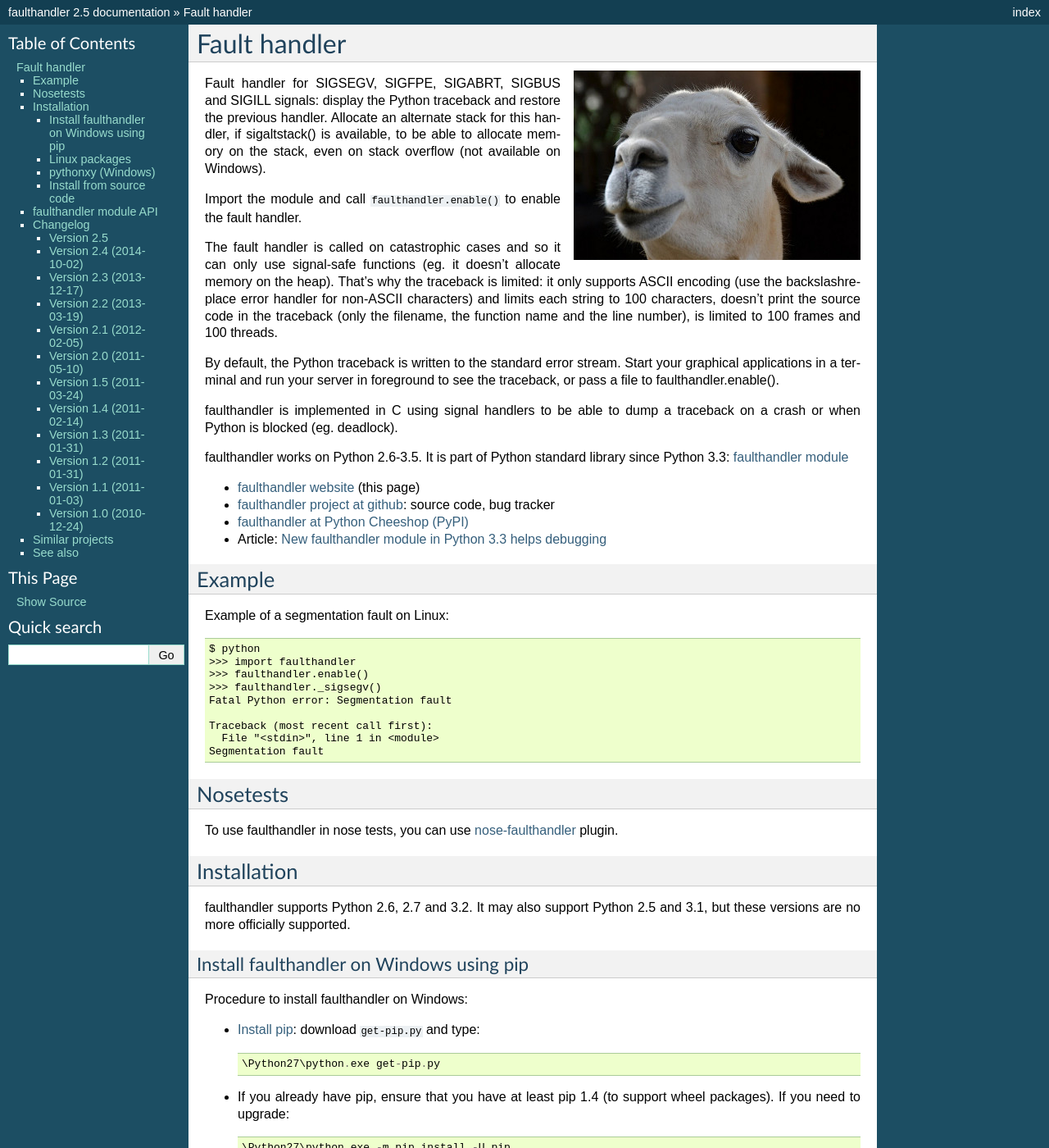
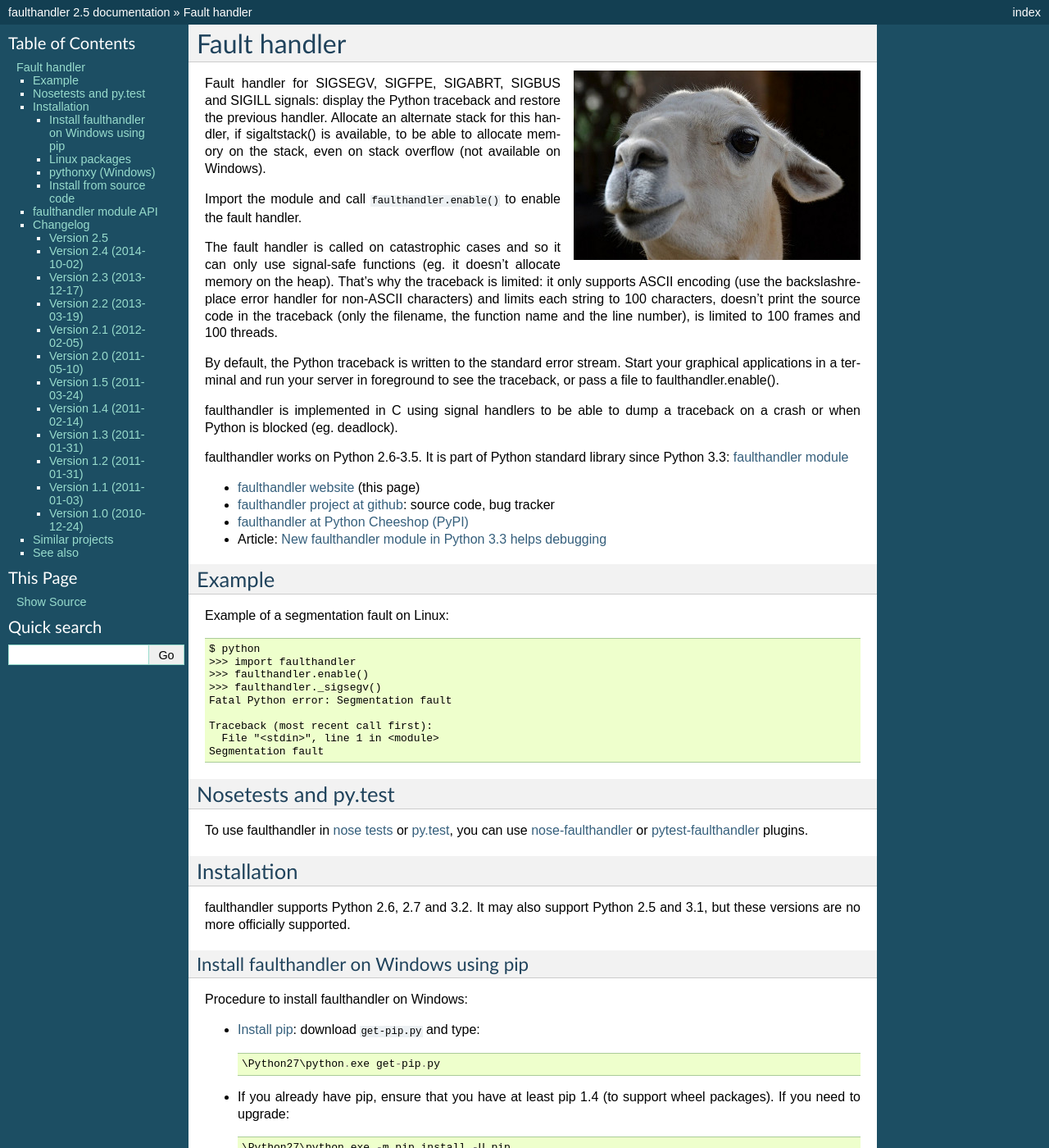
Before and after one commit to vstinner/faulthandler, a Sphinx documentation site: the page built from doc/index.rst, in a window 1280 px wide and 1400 px high. Shown: the whole window at 82% size. Built offline with Sphinx 7.4.7, drawn with Linux system fonts in a browser that asks for light colours.

Commit message:
Mentioning pytest-faulthandler in docs

```diff
--- a/doc/index.rst
+++ b/doc/index.rst
@@ -59,11 +59,10 @@ Example of a segmentation fault on Linux: ::
     Segmentation fault
 
 
-Nosetests
-=========
+Nosetests and py.test
+=====================
 
-To use faulthandler in nose tests, you can use `nose-faulthandler
-<https://pypi.python.org/pypi/nose-faulthandler>`_ plugin.
+To use faulthandler in `nose tests <https://nose.readthedocs.org/en/latest/>`_ or `py.test <http://pytest.org/latest/>`_, you can use `nose-faulthandler <https://nose.readthedocs.org/en/latest/>`_ or `pytest-faulthandler <https://github.com/nicoddemus/pytest-faulthandler>`_ plugins.
 
 
 Installation
```
